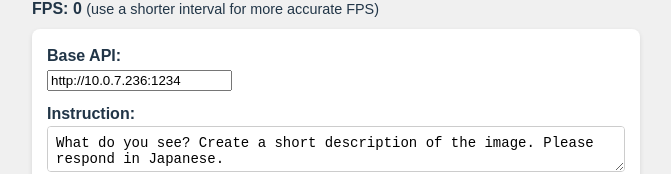
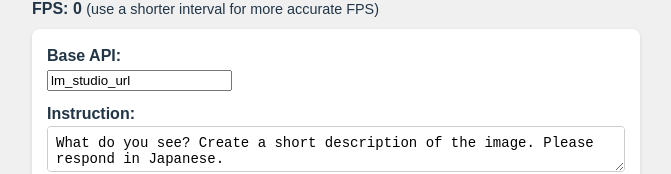
Before and after one commit to koji/webcam-llm, a React (Vite) app: page / in a window 1280 px wide. Shown: the part 461-635 px from the top of the page, without its empty margins (304-975 px from the left). Built offline with nearby package versions, Linux system fonts and the light colour scheme; no server answers.

Commit message:
remove unused lines

```diff
--- a/src/App.tsx
+++ b/src/App.tsx
@@ -3,6 +3,8 @@ import './App.css';
 import { useCamera } from './hooks/useCamera';
 import { useIntervalProcessing } from './hooks/useIntervalProcessing';
 import { sendChatCompletionRequest } from './utils/api';
+
+const localHost = 'lm_studio_url'
 
 function App() {
   // State for user input and app status
@@ -10,12 +12,8 @@ function App() {
   const [responseText, setResponseText] = useState('Camera access granted. Ready to start.');
   const [isProcessing, setIsProcessing] = useState(false);
   const [intervalMs, setIntervalMs] = useState(500);
-  const [baseURL, setBaseURL] = useState('http://10.0.7.236:1234');
+  const [baseURL, setBaseURL] = useState(localHost);
   const [fps, setFps] = useState(0);
-
-  // Sidebar state
-  const [lastImage, setLastImage] = useState<string | null>(null);
-  const [lastLLMResponse, setLastLLMResponse] = useState<string | null>(null);
 
   // FPS tracking refs
   const frameCountRef = useRef(0);
@@ -49,10 +47,8 @@ function App() {
         setResponseText('Failed to capture image. Stream might not be active.');
         return;
       }
-      setLastImage(imageBase64URL); // Update sidebar image
       const response = await sendChatCompletionRequest(baseURL, instruction, imageBase64URL);
       setResponseText(response);
-      setLastLLMResponse(response); // Update sidebar response
     } finally {
       isProcessingFrameRef.current = false;
     }
```
